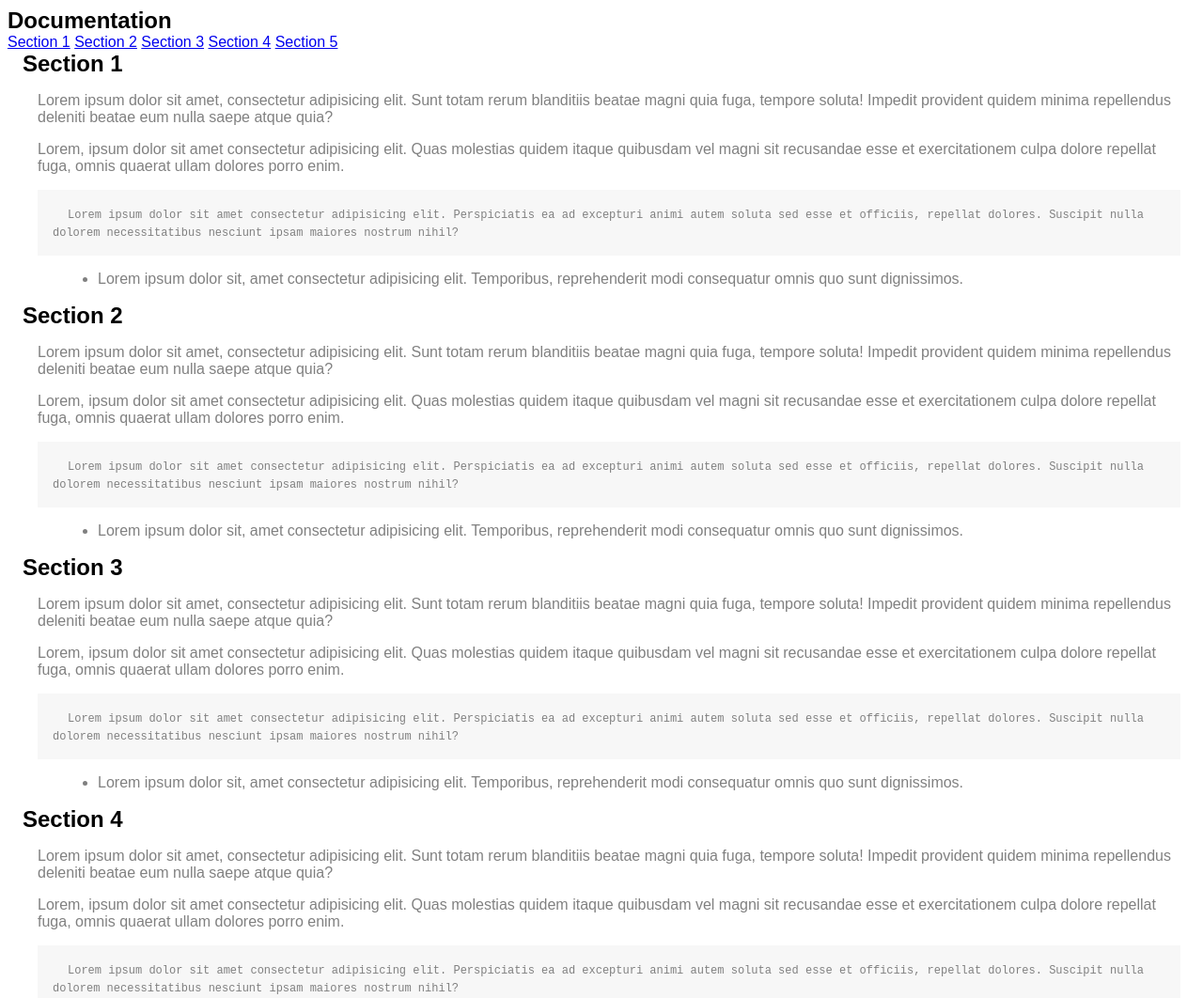
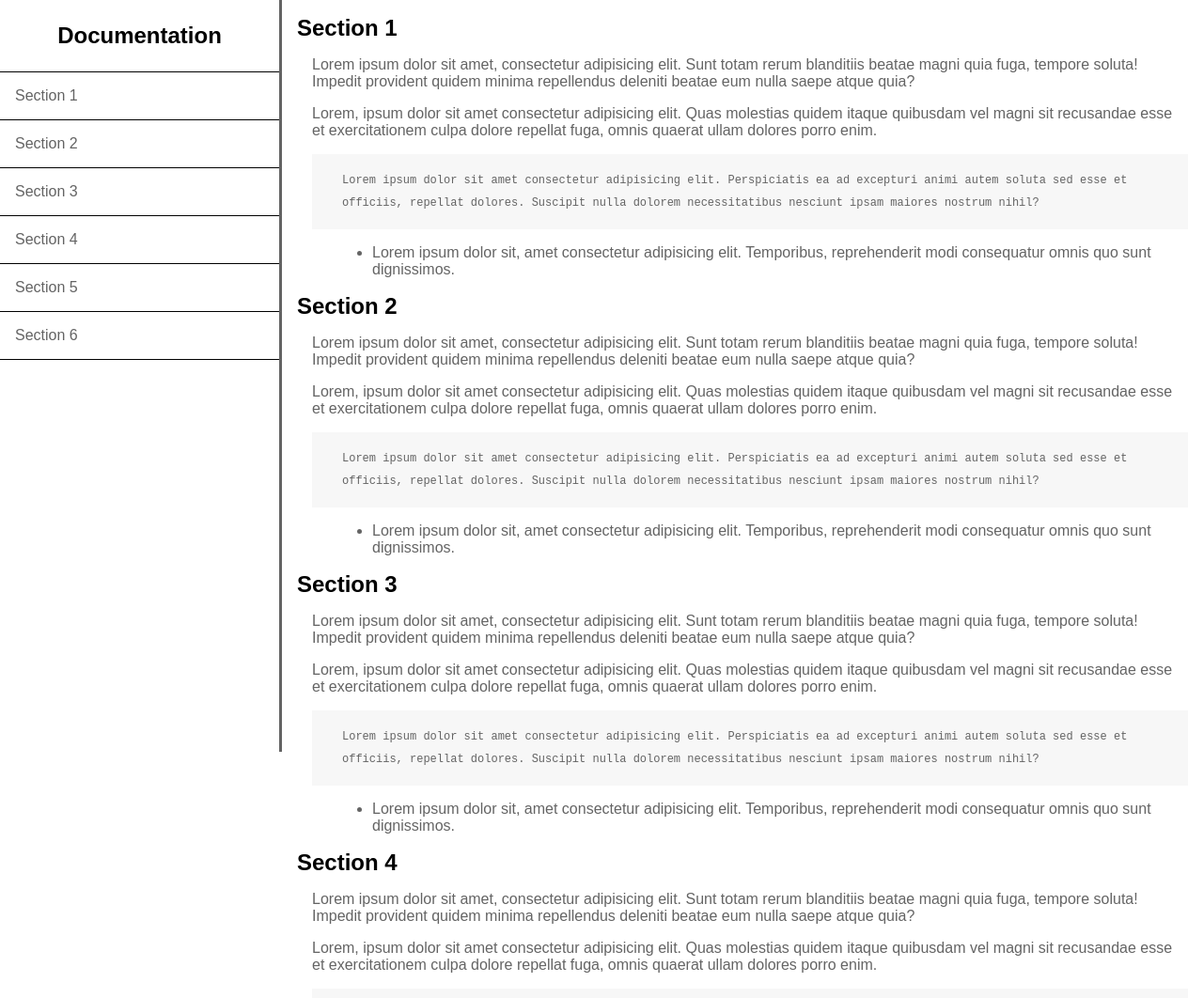
Before and after one commit to MatheusKisiolar/TechnicalDocumentation, a plain HTML site: page index.html in a window 1280 px wide. Shown: the top 1062 px of the page at 94% size. Drawn offline with Linux system fonts and the light colour scheme.

Commit message:
Final styles

```diff
--- a/index.html
+++ b/index.html
@@ -11,55 +11,74 @@
   <main id="main-doc">
     <nav id="navbar">
       <header>Documentation</header>
-      <a href="#Section-1" class="nav-link">Section 1</a>
-      <a href="#Section-2" class="nav-link">Section 2</a>
-      <a href="#Section-3" class="nav-link">Section 3</a>
-      <a href="#Section-4" class="nav-link">Section 4</a>
-      <a href="#Section-5" class="nav-link">Section 5</a>
+      <div class="nav-links">
+        <a href="#Section_1" class="nav-link">Section 1</a>
+        <a href="#Section_2" class="nav-link">Section 2</a>
+        <a href="#Section_3" class="nav-link">Section 3</a>
+        <a href="#Section_4" class="nav-link">Section 4</a>
+        <a href="#Section_5" class="nav-link">Section 5</a>
+        <a href="#Section_6" class="nav-link">Section 6</a>
+      </div>
     </nav>
-    <section class="main-section" id="Section-1">
+    <section class="main-section" id="Section_1">
       <header>Section 1</header>
       <p>Lorem ipsum dolor sit amet, consectetur adipisicing elit. Sunt totam rerum blanditiis beatae magni quia fuga, tempore soluta! Impedit provident quidem minima repellendus deleniti beatae eum nulla saepe atque quia?</p>
       <p>Lorem, ipsum dolor sit amet consectetur adipisicing elit. Quas molestias quidem itaque quibusdam vel magni sit recusandae esse et exercitationem culpa dolore repellat fuga, omnis quaerat ullam dolores porro enim.</p>
-      <div class="code"><code>Lorem ipsum dolor sit amet consectetur adipisicing elit. Perspiciatis ea ad excepturi animi autem soluta sed esse et officiis, repellat dolores. Suscipit nulla dolorem necessitatibus nesciunt ipsam maiores nostrum nihil?</code></div>
+      <div class="code">
+        <code>Lorem ipsum dolor sit amet consectetur adipisicing elit. Perspiciatis ea ad excepturi animi autem soluta sed esse et officiis, repellat dolores. Suscipit nulla dolorem necessitatibus nesciunt ipsam maiores nostrum nihil?</code>
+      </div>
       <ul>
         <li>Lorem ipsum dolor sit, amet consectetur adipisicing elit. Temporibus, reprehenderit modi consequatur omnis quo sunt dignissimos.</li>
       </ul>
     </section>
-    <section class="main-section" id="Section-2">
+    <section class="main-section" id="Section_2">
       <header>Section 2</header>
       <p>Lorem ipsum dolor sit amet, consectetur adipisicing elit. Sunt totam rerum blanditiis beatae magni quia fuga, tempore soluta! Impedit provident quidem minima repellendus deleniti beatae eum nulla saepe atque quia?</p>
       <p>Lorem, ipsum dolor sit amet consectetur adipisicing elit. Quas molestias quidem itaque quibusdam vel magni sit recusandae esse et exercitationem culpa dolore repellat fuga, omnis quaerat ullam dolores porro enim.</p>
-      <div class="code"><code>Lorem ipsum dolor sit amet consectetur adipisicing elit. Perspiciatis ea ad excepturi animi autem soluta sed esse et officiis, repellat dolores. Suscipit nulla dolorem necessitatibus nesciunt ipsam maiores nostrum nihil?</code></div>
+      <div class="code">
+        <code>Lorem ipsum dolor sit amet consectetur adipisicing elit. Perspiciatis ea ad excepturi animi autem soluta sed esse et officiis, repellat dolores. Suscipit nulla dolorem necessitatibus nesciunt ipsam maiores nostrum nihil?</code>
+      </div>
       <ul>
         <li>Lorem ipsum dolor sit, amet consectetur adipisicing elit. Temporibus, reprehenderit modi consequatur omnis quo sunt dignissimos.</li>
       </ul>
     </section>
-    <section class="main-section" id="Section-3">
+    <section class="main-section" id="Section_3">
       <header>Section 3</header>
       <p>Lorem ipsum dolor sit amet, consectetur adipisicing elit. Sunt totam rerum blanditiis beatae magni quia fuga, tempore soluta! Impedit provident quidem minima repellendus deleniti beatae eum nulla saepe atque quia?</p>
       <p>Lorem, ipsum dolor sit amet consectetur adipisicing elit. Quas molestias quidem itaque quibusdam vel magni sit recusandae esse et exercitationem culpa dolore repellat fuga, omnis quaerat ullam dolores porro enim.</p>
-      <div class="code"><code>Lorem ipsum dolor sit amet consectetur adipisicing elit. Perspiciatis ea ad excepturi animi autem soluta sed esse et officiis, repellat dolores. Suscipit nulla dolorem necessitatibus nesciunt ipsam maiores nostrum nihil?</code></div>
+      <div class="code">
+        <code>Lorem ipsum dolor sit amet consectetur adipisicing elit. Perspiciatis ea ad excepturi animi autem soluta sed esse et officiis, repellat dolores. Suscipit nulla dolorem necessitatibus nesciunt ipsam maiores nostrum nihil?</code>
+      </div>
       <ul>
         <li>Lorem ipsum dolor sit, amet consectetur adipisicing elit. Temporibus, reprehenderit modi consequatur omnis quo sunt dignissimos.</li>
       </ul>
     </section>
-    <section class="main-section" id="Section-4">
+    <section class="main-section" id="Section_4">
       <header>Section 4</header>
       <p>Lorem ipsum dolor sit amet, consectetur adipisicing elit. Sunt totam rerum blanditiis beatae magni quia fuga, tempore soluta! Impedit provident quidem minima repellendus deleniti beatae eum nulla saepe atque quia?</p>
       <p>Lorem, ipsum dolor sit amet consectetur adipisicing elit. Quas molestias quidem itaque quibusdam vel magni sit recusandae esse et exercitationem culpa dolore repellat fuga, omnis quaerat ullam dolores porro enim.</p>
-      <div class="code"><code>Lorem ipsum dolor sit amet consectetur adipisicing elit. Perspiciatis ea ad excepturi animi autem soluta sed esse et officiis, repellat dolores. Suscipit nulla dolorem necessitatibus nesciunt ipsam maiores nostrum nihil?</code></div>
+      <div class="code">
+        <code>Lorem ipsum dolor sit amet consectetur adipisicing elit. Perspiciatis ea ad excepturi animi autem soluta sed esse et officiis, repellat dolores. Suscipit nulla dolorem necessitatibus nesciunt ipsam maiores nostrum nihil?</code>
+      </div>
       <ul>
         <li>Lorem ipsum dolor sit, amet consectetur adipisicing elit. Temporibus, reprehenderit modi consequatur omnis quo sunt dignissimos.</li>
       </ul>
     </section>
-    <section class="main-section" id="Section-5">
+    <section class="main-section" id="Section_5">
       <header>Section 5</header>
       <p>Lorem ipsum dolor sit amet, consectetur adipisicing elit. Sunt totam rerum blanditiis beatae magni quia fuga, tempore soluta! Impedit provident quidem minima repellendus deleniti beatae eum nulla saepe atque quia?</p>
       <p>Lorem, ipsum dolor sit amet consectetur adipisicing elit. Quas molestias quidem itaque quibusdam vel magni sit recusandae esse et exercitationem culpa dolore repellat fuga, omnis quaerat ullam dolores porro enim.</p>
-      <div class="code"><code>Lorem ipsum dolor sit amet consectetur adipisicing elit. Perspiciatis ea ad excepturi animi autem soluta sed esse et officiis, repellat dolores. Suscipit nulla dolorem necessitatibus nesciunt ipsam maiores nostrum nihil?</code></div>
+      <div class="code">
+        <code>Lorem ipsum dolor sit amet consectetur adipisicing elit. Perspiciatis ea ad excepturi animi autem soluta sed esse et officiis, repellat dolores. Suscipit nulla dolorem necessitatibus nesciunt ipsam maiores nostrum nihil?</code>
+      </div>
       <ul>
         <li>Lorem ipsum dolor sit, amet consectetur adipisicing elit. Temporibus, reprehenderit modi consequatur omnis quo sunt dignissimos.</li>
+      </ul>
+    </section>
+    <section class="main-section" id="Section_6">
+      <header>Section 6</header>
+      <ul>
+        <li>Lorem ipsum dolor sit, amet consectetur adipisicing elit. <a href="https://www.youtube.com/watch?v=dQw4w9WgXcQ">Temporibus</a></li>
       </ul>
     </section>
   </main>
--- a/styles.css
+++ b/styles.css
@@ -1,6 +1,11 @@
 * {
   box-sizing: border-box;
   font-family: Arial, Helvetica, sans-serif;
+}
+
+body{
+  margin: 0;
+  padding-top: 1rem;
 }
 
 header {
@@ -16,7 +21,7 @@ section {
 section p,
 section code,
 section li {
-  color: grey;
+  color: rgb(100, 100, 100);
   margin-left: 1rem;
 }
 
@@ -33,7 +38,77 @@ section ul{
 }
 
 code{
+  display: inline-block;
   font-size: 12px;
   font-family: monospace;
-  line-height: 1rem;
+  line-height: 1.5rem;
 }
+
+@media (min-width: 816px){
+  body{
+    padding-left: 300px;
+  }
+  nav{
+    width: 300px;
+    height: 100%;
+    position: fixed;
+    left: 0;
+    top: 0;
+    border-right: 3px solid rgb(100, 100, 100);
+  }
+
+  .nav-links{
+    display: flex;
+    flex-direction: column;
+  }
+
+  nav header{
+    margin: 1.5rem ;
+    text-align: center;
+  }
+
+  .nav-link{
+    text-decoration: none;
+    color: rgb(100, 100, 100);
+    border: 1px solid black;
+    border-left: none;
+    border-right: none;
+    padding: 1rem;
+    margin-bottom: -1px;
+  }
+}
+
+@media (max-width: 815px){
+  nav{
+    width: 100%;
+    height: 200px;
+    left: 0;
+    top: 0;
+    margin-bottom: 1rem;
+  }
+
+  .nav-links{
+    display: flex;
+    flex-direction: column;
+    overflow: auto;
+    height: 150px;
+    border: 2px solid black;
+    border-left: 0;
+    border-right: 0;
+  }
+
+  nav header{
+    margin: 1.5rem ;
+    text-align: center;
+  }
+
+  .nav-link{
+    text-decoration: none;
+    color: rgb(100, 100, 100);
+    border: 1px solid black;
+    border-left: none;
+    border-right: none;
+    padding: 1rem;
+    margin-bottom: -1px;
+  }
+}
```
